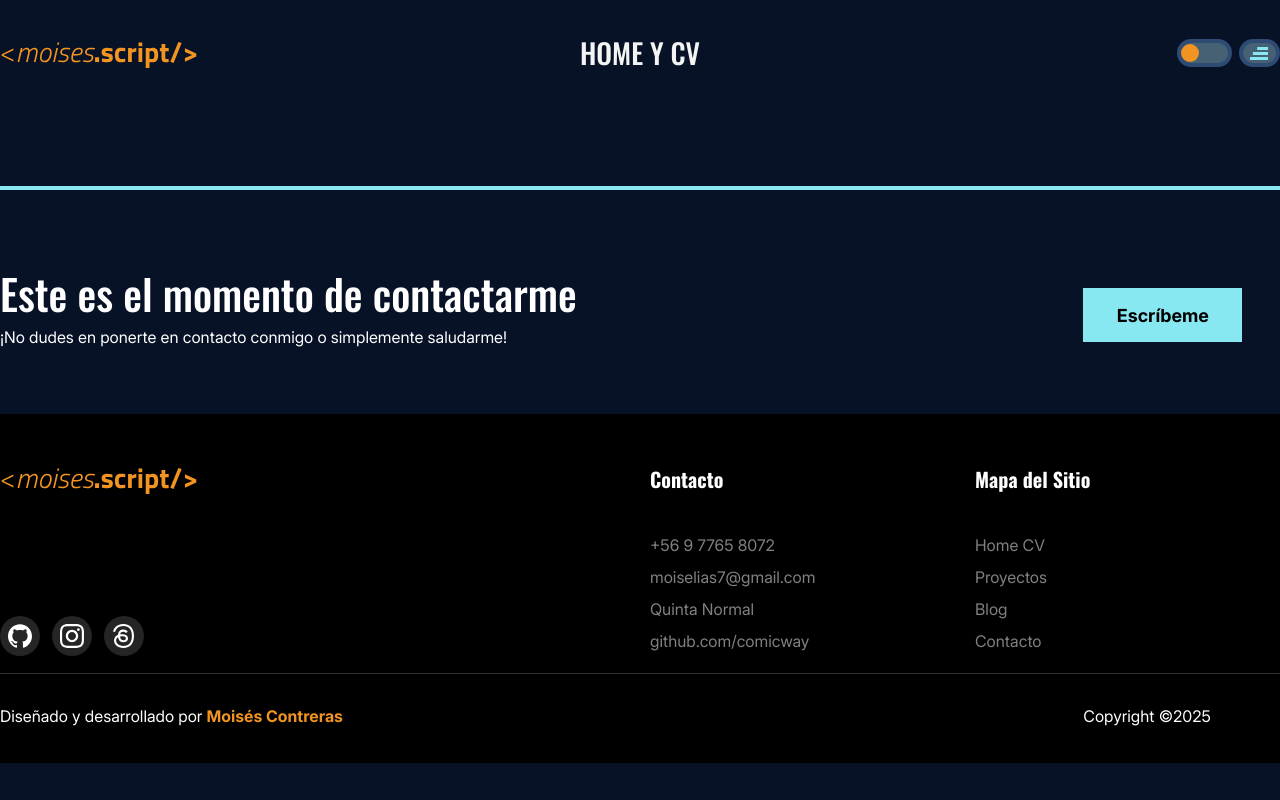
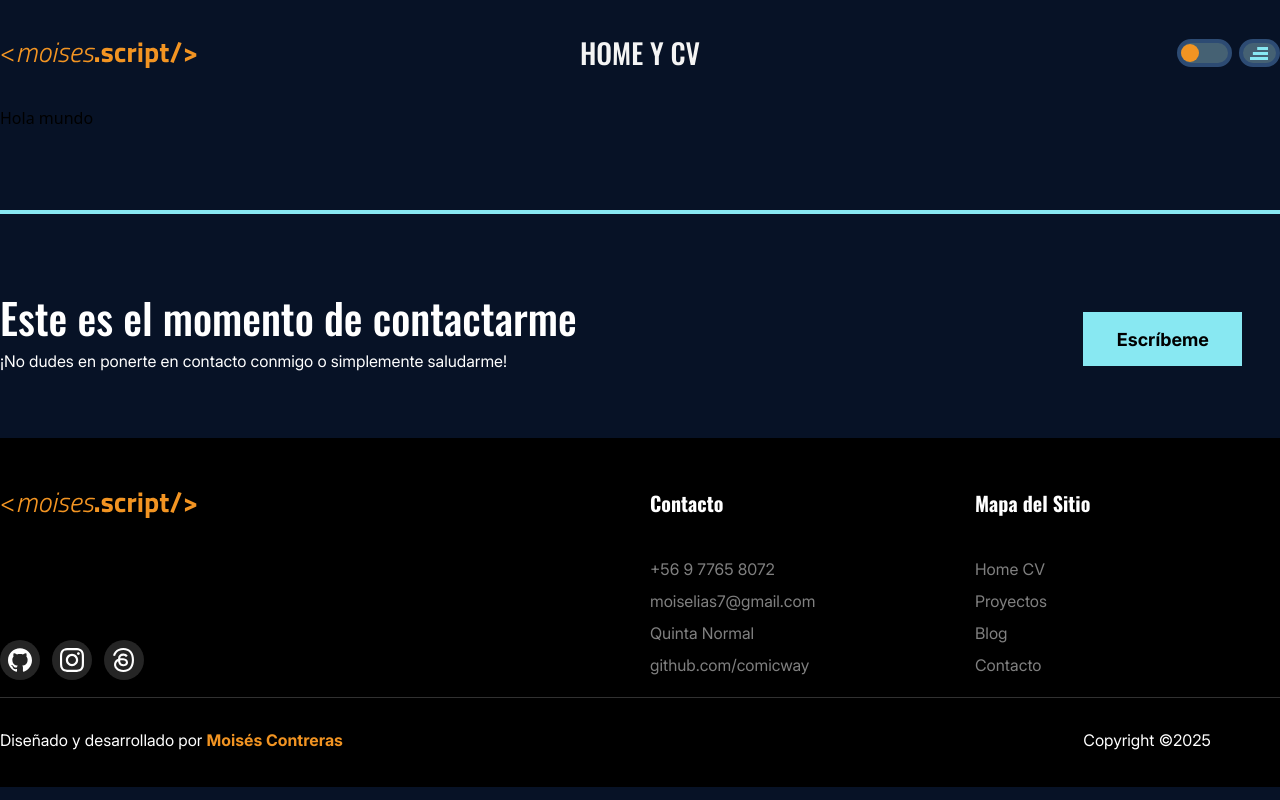
Before and after one commit to comicway/MoisesScript, a React (Vite) app: page /menu in a window 1280 px wide. Built offline with nearby package versions, Linux system fonts and the light colour scheme.

Commit message:
Inicio menu
Inicio menu archivo .jsx

```diff
--- a/src/App.jsx
+++ b/src/App.jsx
@@ -8,6 +8,7 @@ import HomePage from "./Components/Home/Home"
 import Contacto from "./Components/Contacto/Contacto"
 import ProyectoInterno from './Components/ProyectoInterno/ProyectoInterno'
 import ArticuloInterno from './Components/ArticuloInterno/ArticuloInterno'
+import Menu from './Components/Menu/Menu'
 
 function App() {
   return (
@@ -21,6 +22,7 @@ function App() {
           <Route path='/contacto' element={<Contacto/>} />
           <Route path='/proyectointerno' element={<ProyectoInterno/>} />
           <Route path='/articulointerno' element={<ArticuloInterno/>} />
+          <Route path='/menu' element={<Menu/>} />
         </Routes>
         <FooterScript/>
       </BrowserRouter>
--- /dev/null
+++ b/src/Components/Menu/Menu.jsx
@@ -0,0 +1,8 @@
+const Menu = () => {
+    return (
+        <>
+            <h1>Hola mundo</h1>
+        </>
+    )
+};
+export default Menu
```
